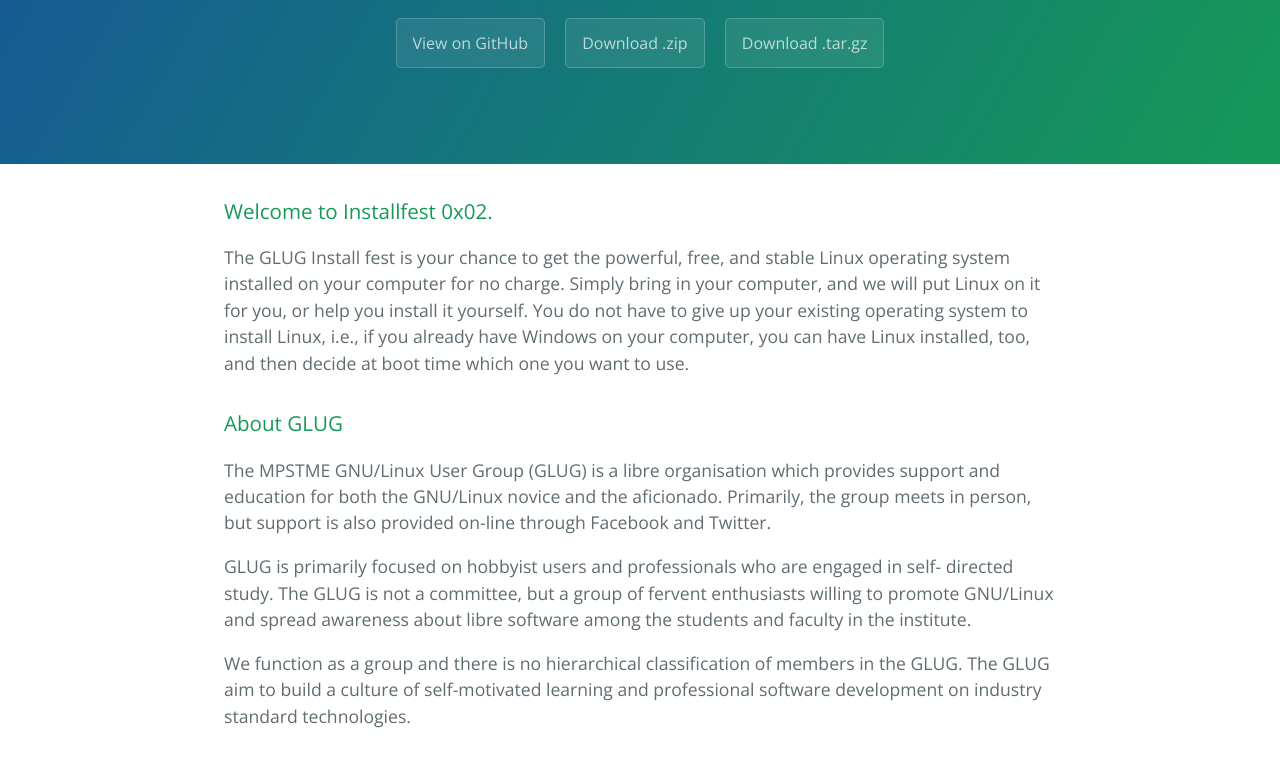
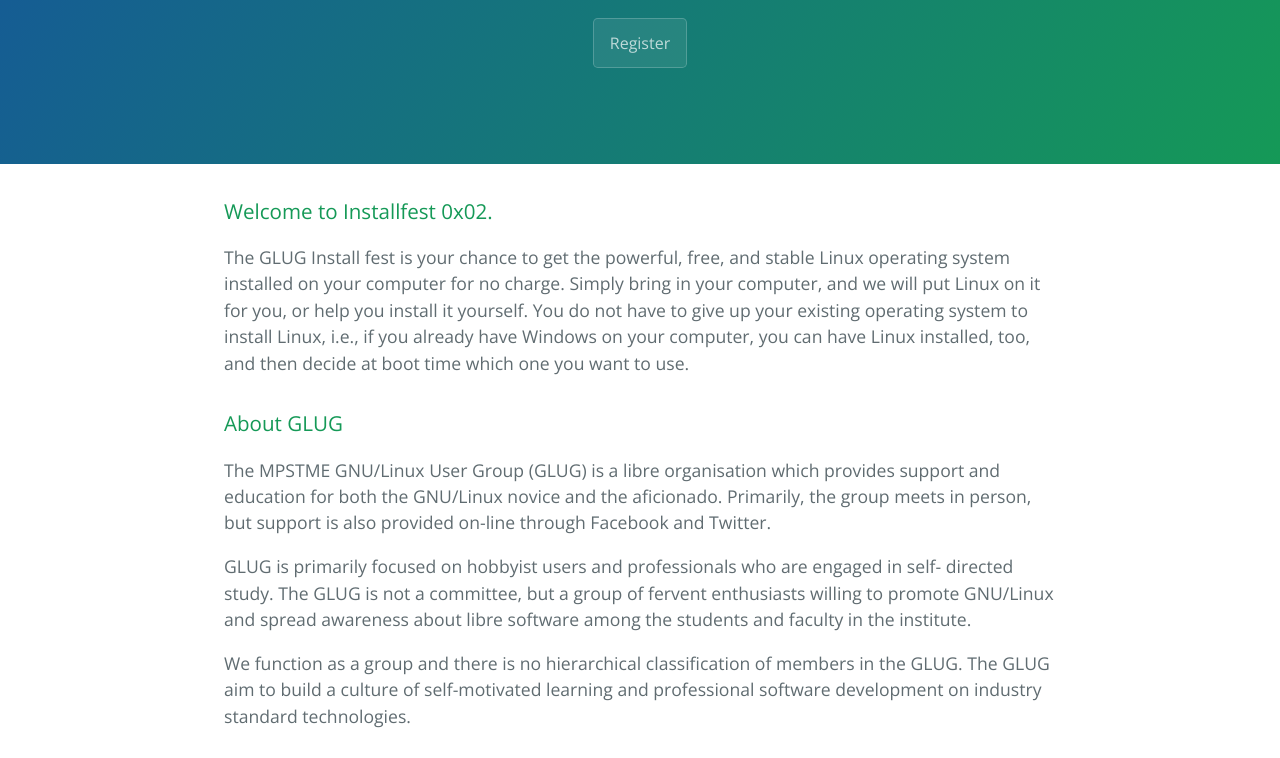
Before and after one commit to glugmpstme/forms, a plain HTML site: page index.html in a window 1280 px wide. Shown: the part 219-977 px from the top of the page. Drawn offline with nearby package versions, Linux system fonts and the light colour scheme.

Commit message:
update theme header
add register button
remove unnecessary buttons

```diff
--- a/index.html
+++ b/index.html
@@ -13,9 +13,7 @@
     <section class="page-header">
       <h1 class="project-name">Forms</h1>
       <h2 class="project-tagline">Forms</h2>
-      <a href="https://github.com/glugmpstme/installfest0x02" class="btn">View on GitHub</a>
-      <a href="https://github.com/glugmpstme/installfest0x02/zipball/master" class="btn">Download .zip</a>
-      <a href="https://github.com/glugmpstme/installfest0x02/tarball/master" class="btn">Download .tar.gz</a>
+      <a href="https://goo.gl/forms/uKG006lJeaetLf302" class="btn">Register</a>
     </section>
 
     <section class="main-content">
```
